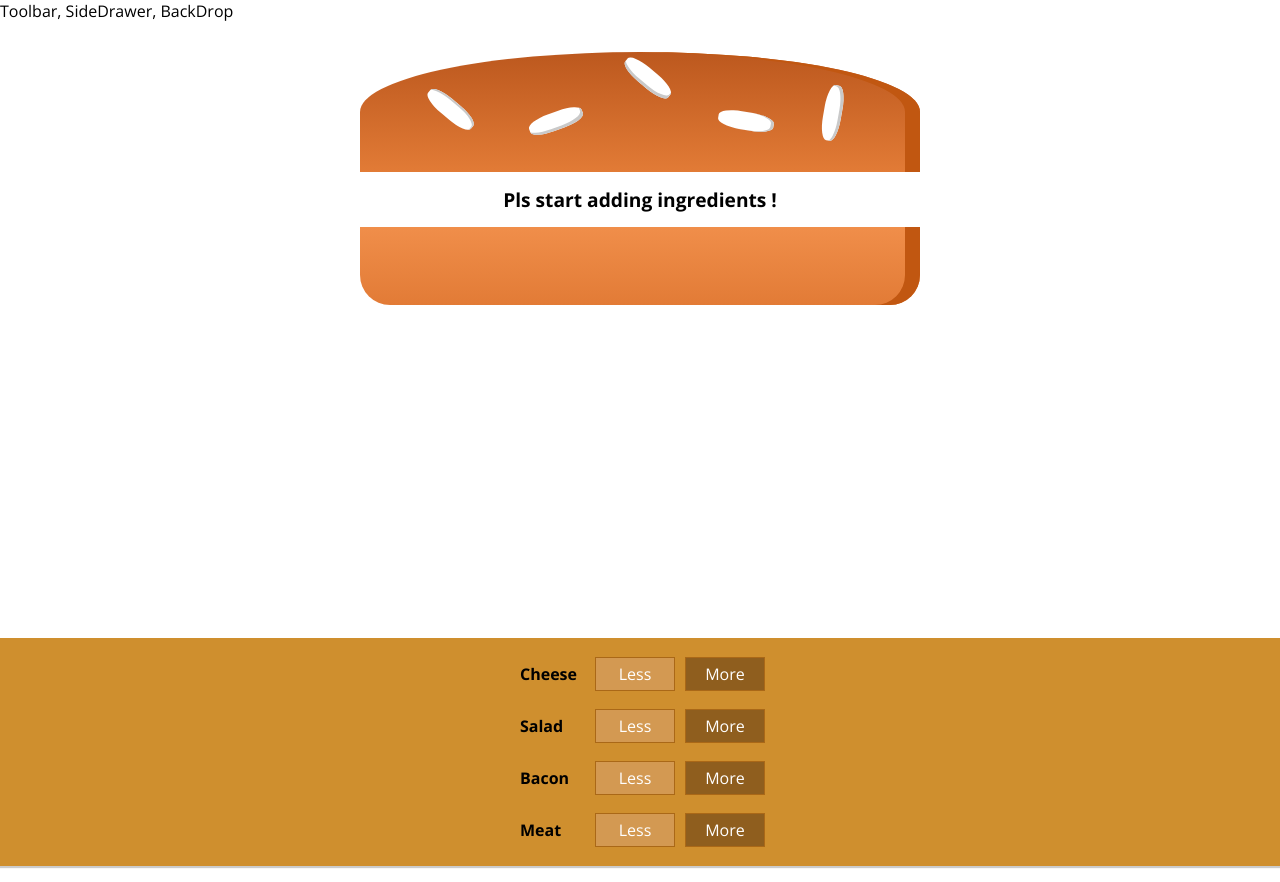
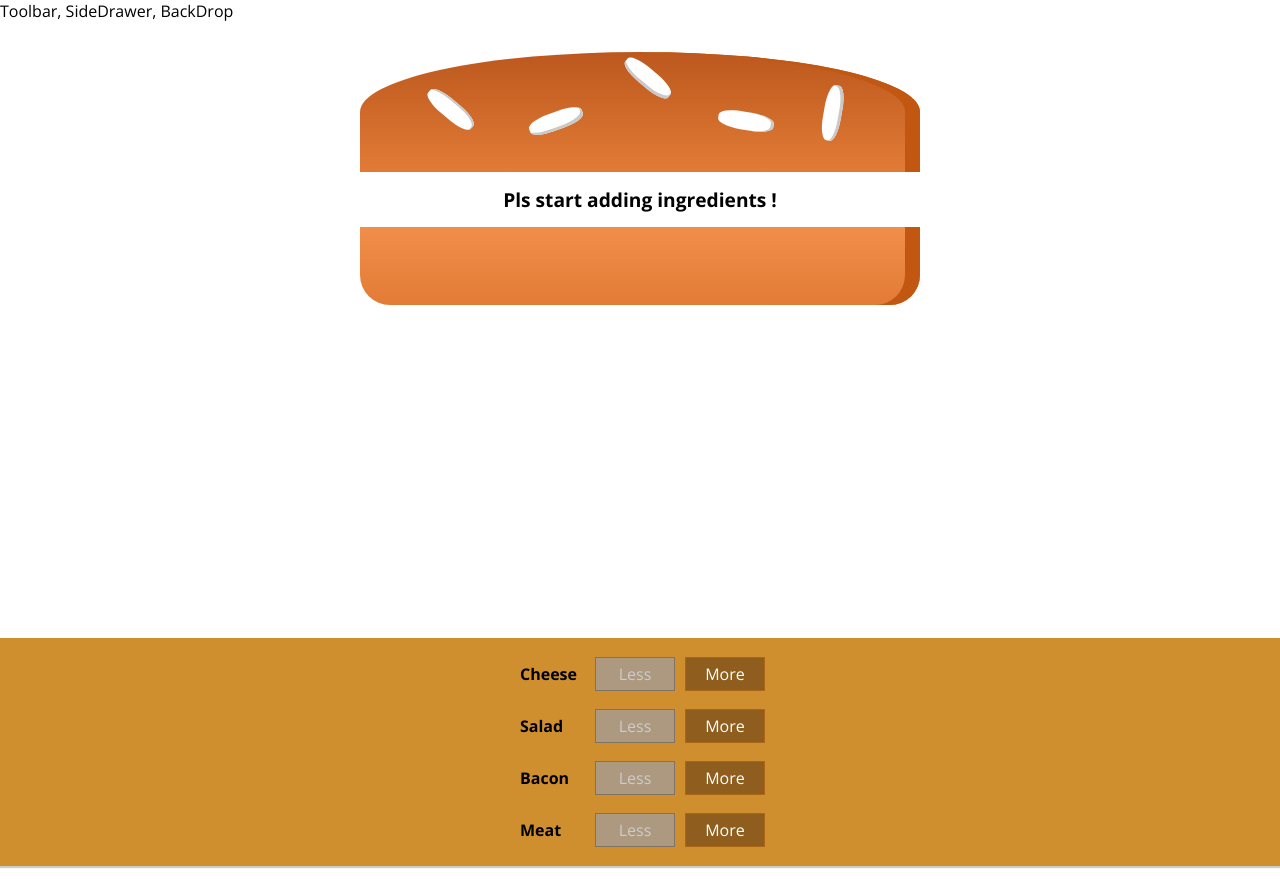
Before and after one commit to pooridev/burger-builder, a React (Create React App) app: page / in a window 1280 px wide. Built offline with nearby package versions, Linux system fonts and the light colour scheme.

Commit message:
update: added disabled mode to controls

```diff
--- a/src/components/Burger/BuildControls/BuildControl/BuildControl.jsx
+++ b/src/components/Burger/BuildControls/BuildControl/BuildControl.jsx
@@ -2,7 +2,7 @@ import classes from './BuildControl.module.css';
 const buildControl = props => (
 	<div className={classes.BuildControl}>
 		<div className={classes.Label}>{props.label}</div>
-		<button className={classes.Less} onClick={props.removed}>
+		<button className={classes.Less} onClick={props.removed} disabled={props.disabled}>
 			Less
 		</button>
 		<button className={classes.More} onClick={props.added}>
--- a/src/components/Burger/BuildControls/BuildControls.jsx
+++ b/src/components/Burger/BuildControls/BuildControls.jsx
@@ -15,6 +15,7 @@ const buildControls = props => (
 				key={control.type}
 				added={() => props.addedIngredient(control.type)}
 				removed={() => props.removedIngredient(control.type)}
+				disabled={props.disabledInfo[control.type]}
 			/>
 		))}
 	</div>
--- a/src/containers/BurgerBuilder/BurgerBuilder.jsx
+++ b/src/containers/BurgerBuilder/BurgerBuilder.jsx
@@ -49,6 +49,11 @@ class BurgerBuilder extends Component {
 	};
 
 	render() {
+		const disabledInfo = { ...this.state.ingredients };
+
+		for (let key in disabledInfo) {
+			disabledInfo[key] = disabledInfo[key] <= 0;
+		}
 		return (
 			<Aux>
 				<Burger ingredients={this.state.ingredients} />
@@ -56,6 +61,7 @@ class BurgerBuilder extends Component {
 					ingredients={this.state.ingredients}
 					addedIngredient={this.addIngredientHandler}
 					removedIngredient={this.removeIngredientHandler}
+					disabledInfo={disabledInfo}
 				/>
 			</Aux>
 		);
```
